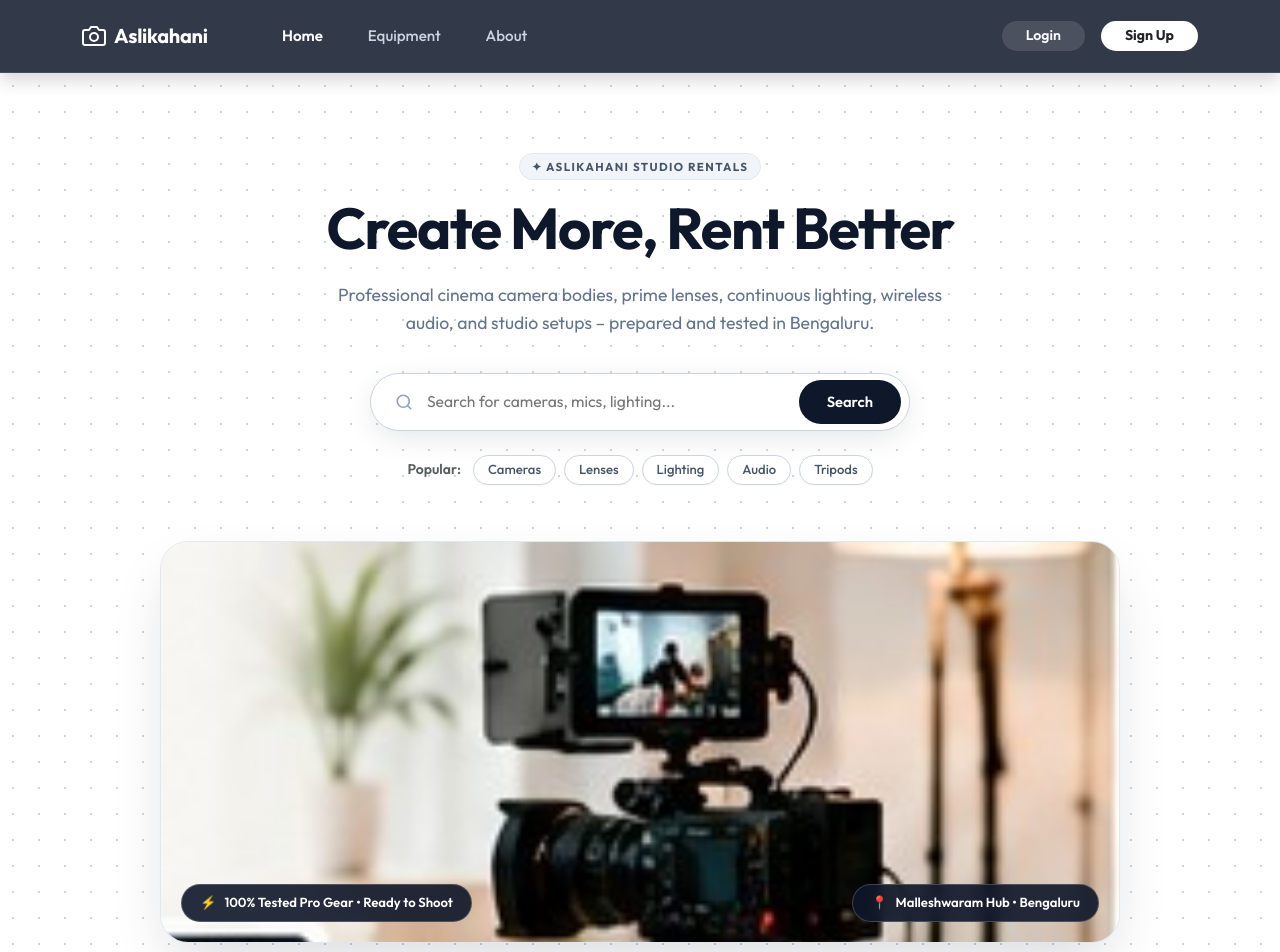
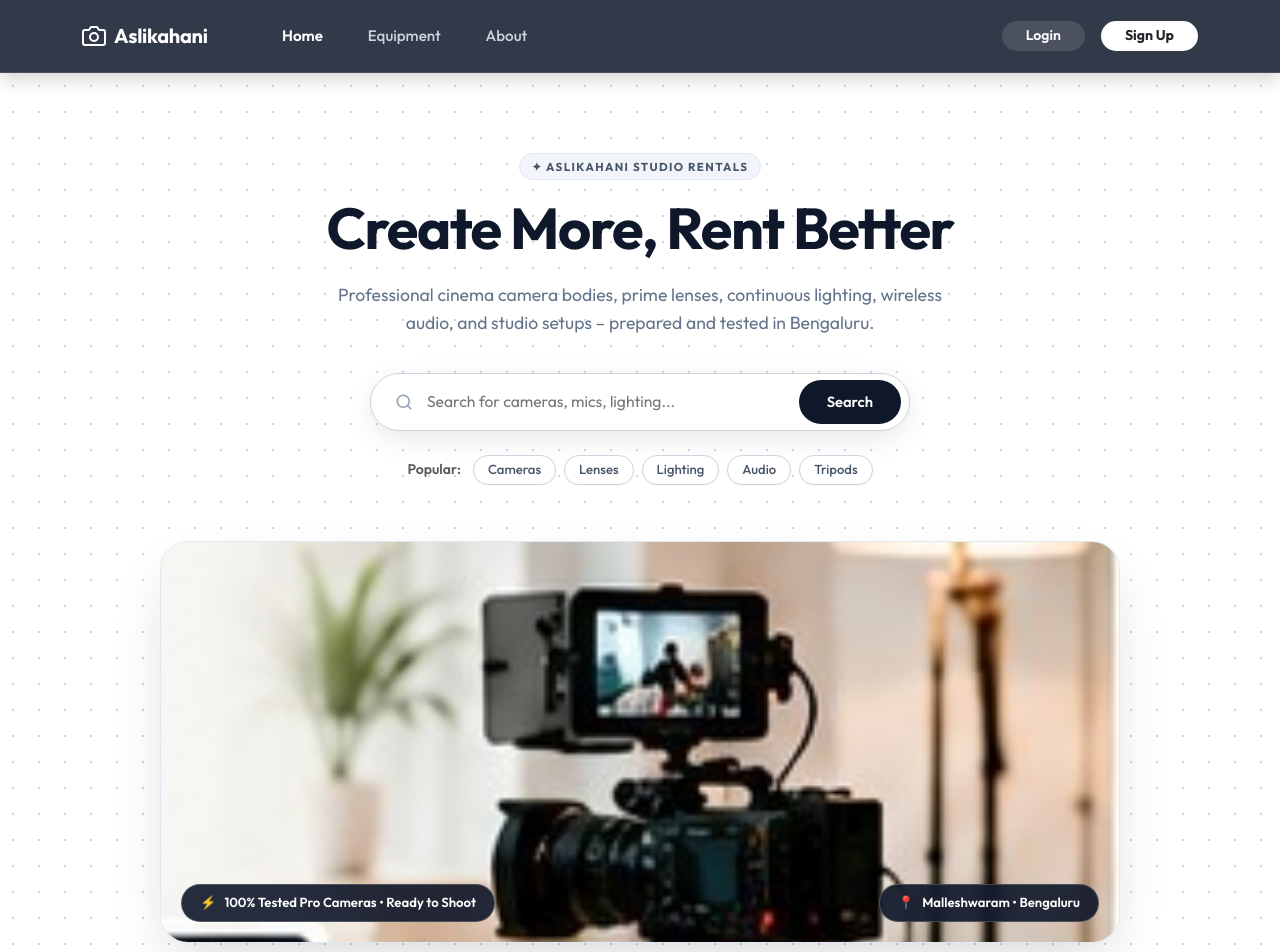
Before and after one commit to lakshmi2214/Asset-frontend-, a React (Create React App) app: page / in a window 1280 px wide. Shown: the top 952 px of the page. Built offline with nearby package versions, Linux system fonts and the light colour scheme.

Commit message:
update Home badge labels

```diff
--- a/src/Home/Home.js
+++ b/src/Home/Home.js
@@ -184,11 +184,11 @@ export default function Home() {
             />
             <div className="hero-panoramic-badge-left">
               <span>⚡</span>
-              <span>100% Tested Pro Gear • Ready to Shoot</span>
+              <span>100% Tested Pro Cameras • Ready to Shoot</span>
             </div>
             <div className="hero-panoramic-badge-right">
               <span>📍</span>
-              <span>Malleshwaram Hub • Bengaluru</span>
+              <span>Malleshwaram • Bengaluru</span>
             </div>
           </div>
         </Container>
```
